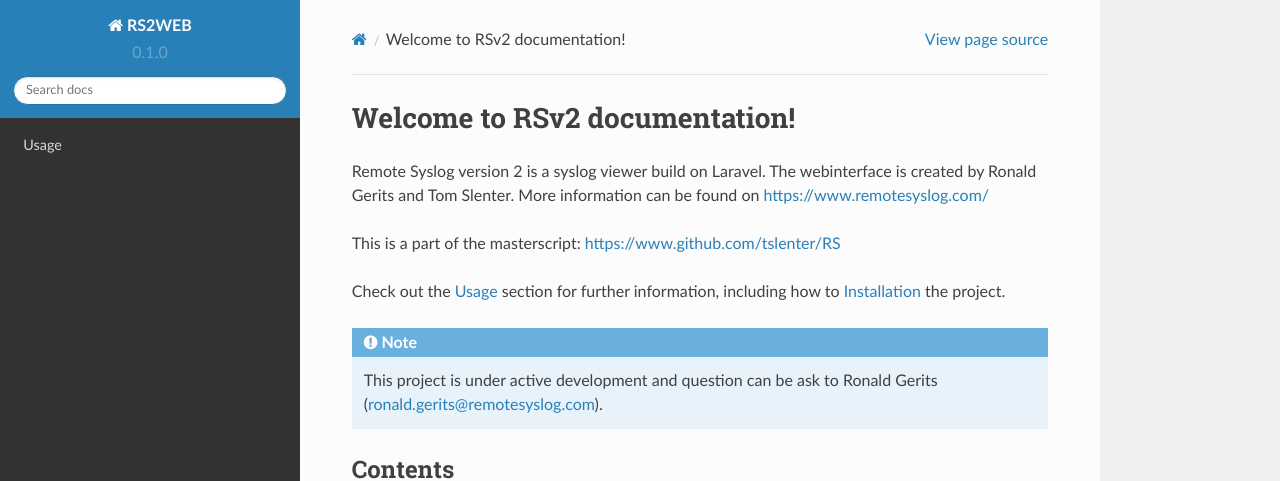
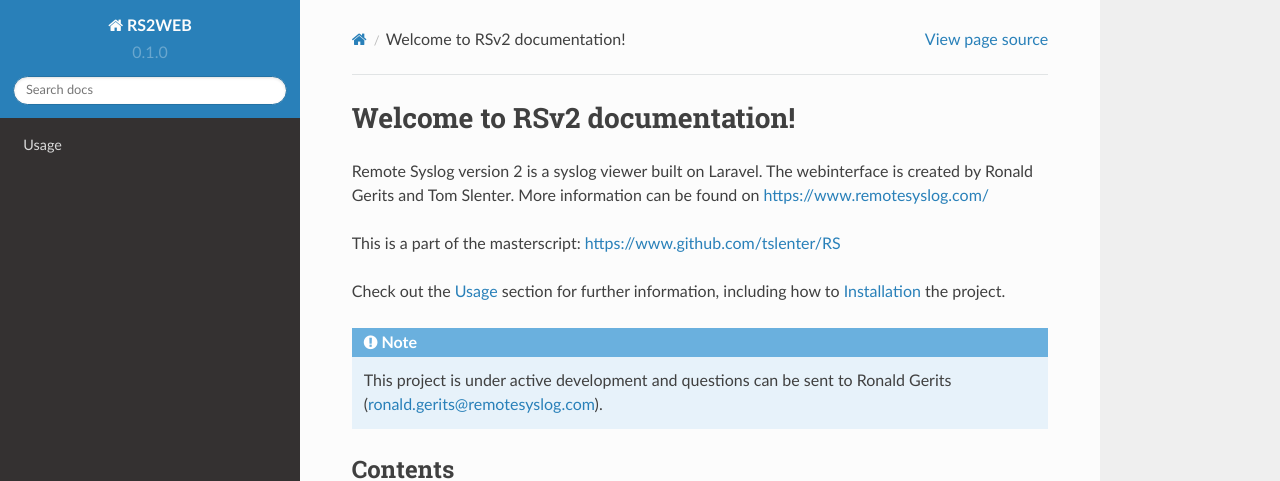
Before and after one commit to tslenter/RS2WEB, a Sphinx documentation site: the page built from docs/source/index.rst, in a window 1280 px wide. Shown: the top 481 px of the page. Built offline with Sphinx 7.4.7 and the Read the Docs theme 2.0.0, drawn with Linux system fonts in a browser that asks for light colours.

Commit message:
Update index.rst

```diff
--- a/docs/source/index.rst
+++ b/docs/source/index.rst
@@ -1,7 +1,7 @@
 Welcome to RSv2 documentation!
 ===================================
 
-Remote Syslog version 2 is a syslog viewer build on Laravel.
+Remote Syslog version 2 is a syslog viewer built on Laravel.
 The webinterface is created by Ronald Gerits and Tom Slenter.
 More information can be found on https://www.remotesyslog.com/
 
@@ -12,7 +12,7 @@
 
 .. note::
 
-   This project is under active development and question can be ask to Ronald Gerits (ronald.gerits@remotesyslog.com).
+   This project is under active development and questions can be sent to Ronald Gerits (ronald.gerits@remotesyslog.com).
 
 Contents
 --------
```
